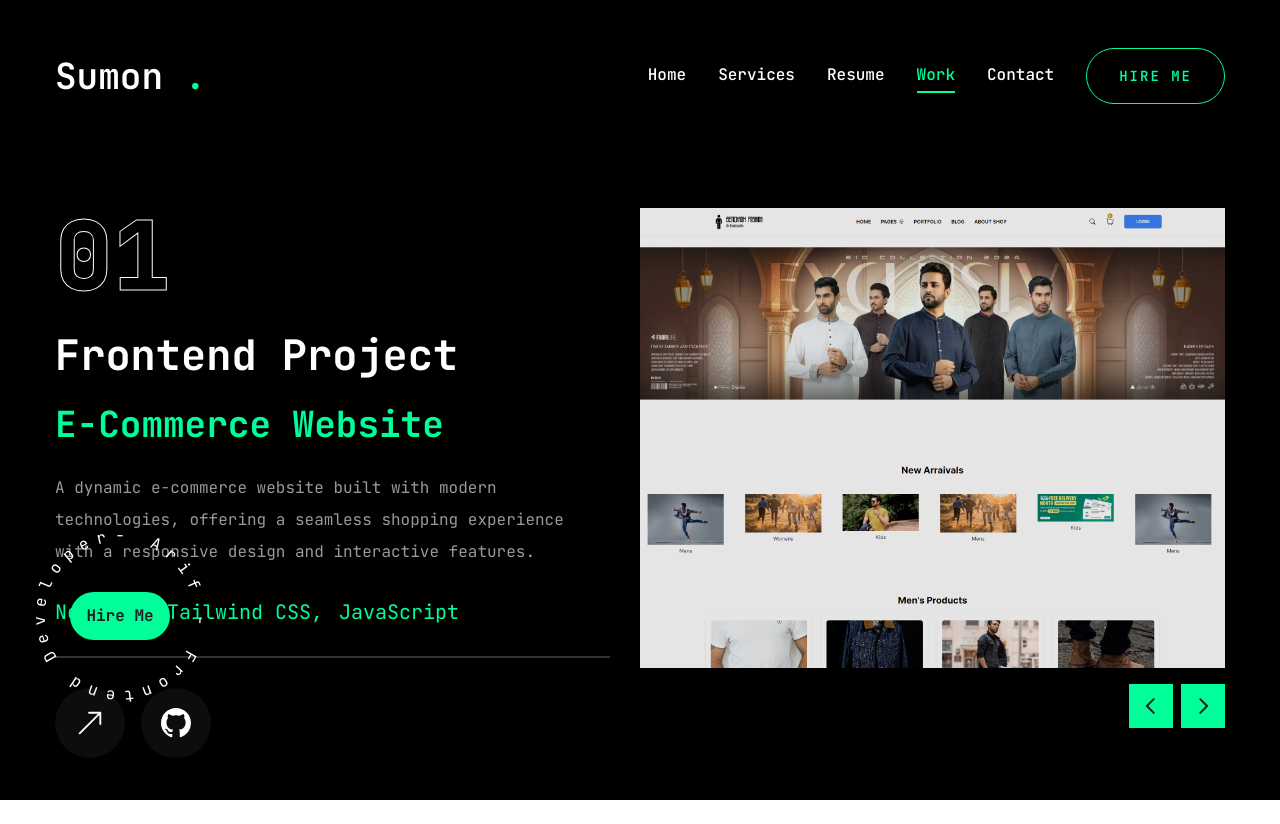
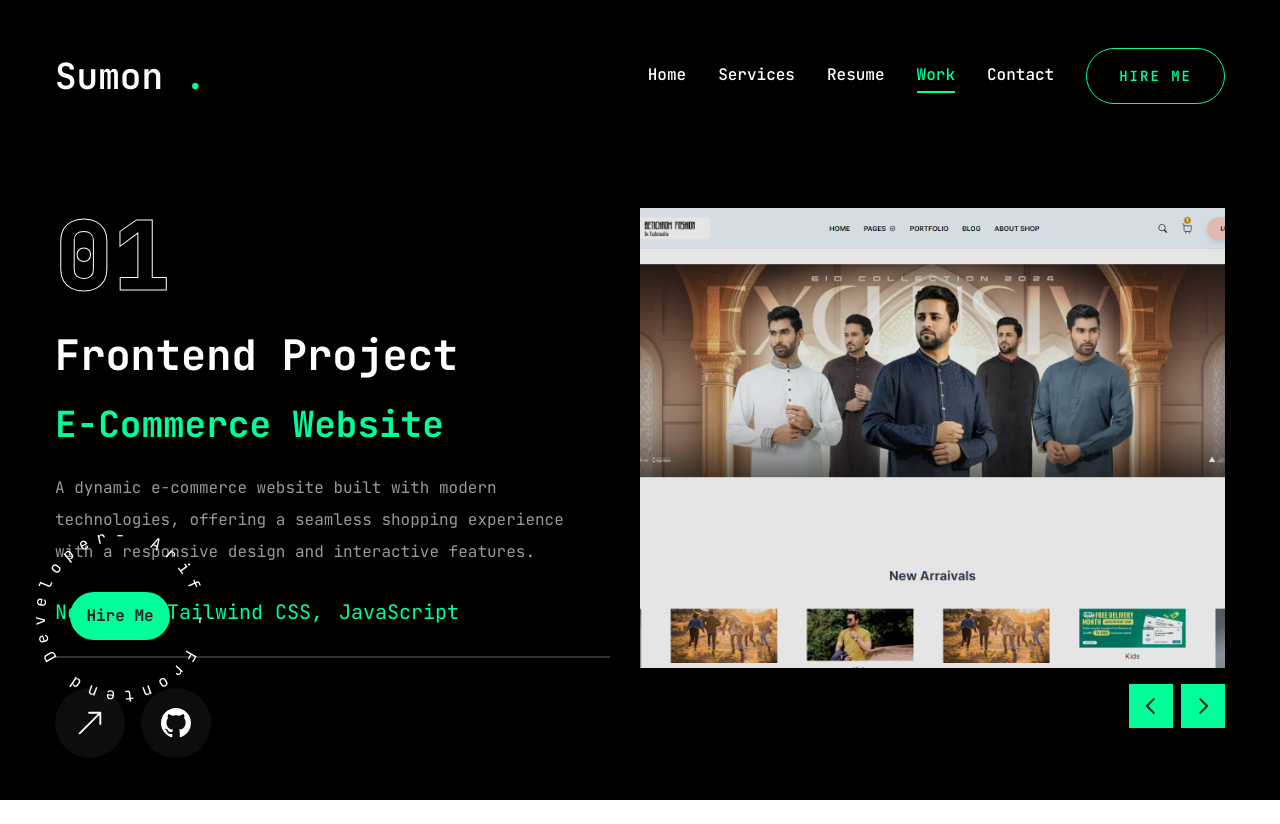
Before and after one commit to ahmmadSumon/sumon-portfolio, a Next.js app: page /work in a window 1280 px wide. Built offline with nearby package versions, Linux system fonts and the light colour scheme.

Commit message:
project update

```diff
--- a/app/work/page.jsx
+++ b/app/work/page.jsx
@@ -22,7 +22,7 @@ const projects = [
       { name: "Tailwind CSS" },
       { name: "JavaScript" }
     ],
-    image: '/image/beti.png',
+    image: '/image/21.png',
     live: 'https://nextjs-ecom-kappa.vercel.app/',
     github: 'https://github.com/ahmmadSumon/nextjs-ecom/tree/main'
   },
@@ -84,7 +84,23 @@ const projects = [
     live: 'https://shohid-nextjs.vercel.app/',
     github: 'https://github.com/ahmmadSumon/shohidNextjs/tree/main'
   },
+  {
+    num: "06",
+    category: "frontend",
+    title: "Agency Website(On Going)",
+    description: "Learn with Trends is an Online Marketing Agency. The main goal of this site is to provide quality Digital Marketing Services. You can get tutorials, tips, courses, tools, and other resources that allow anyone to establish online and master digital marketing based on real case studies and deep research.",
+    stack: [
+      { name: "Next.js" },
+      { name: "Tailwind CSS" },
+      { name: "JavaScript" },
+      { name: "Framer motion" },
+      { name: "Acernity UI" },
 
+    ],
+    image: '/image/learn.png',
+    live: 'https://learnwithtrends.vercel.app/',
+    github: 'https://github.com/ahmmadSumon/learnwithtrends'
+  },
 ]
 
 const Work = () => {
```
Also changed, not shown: public/image/21.png (added), public/image/learn.png (added).
